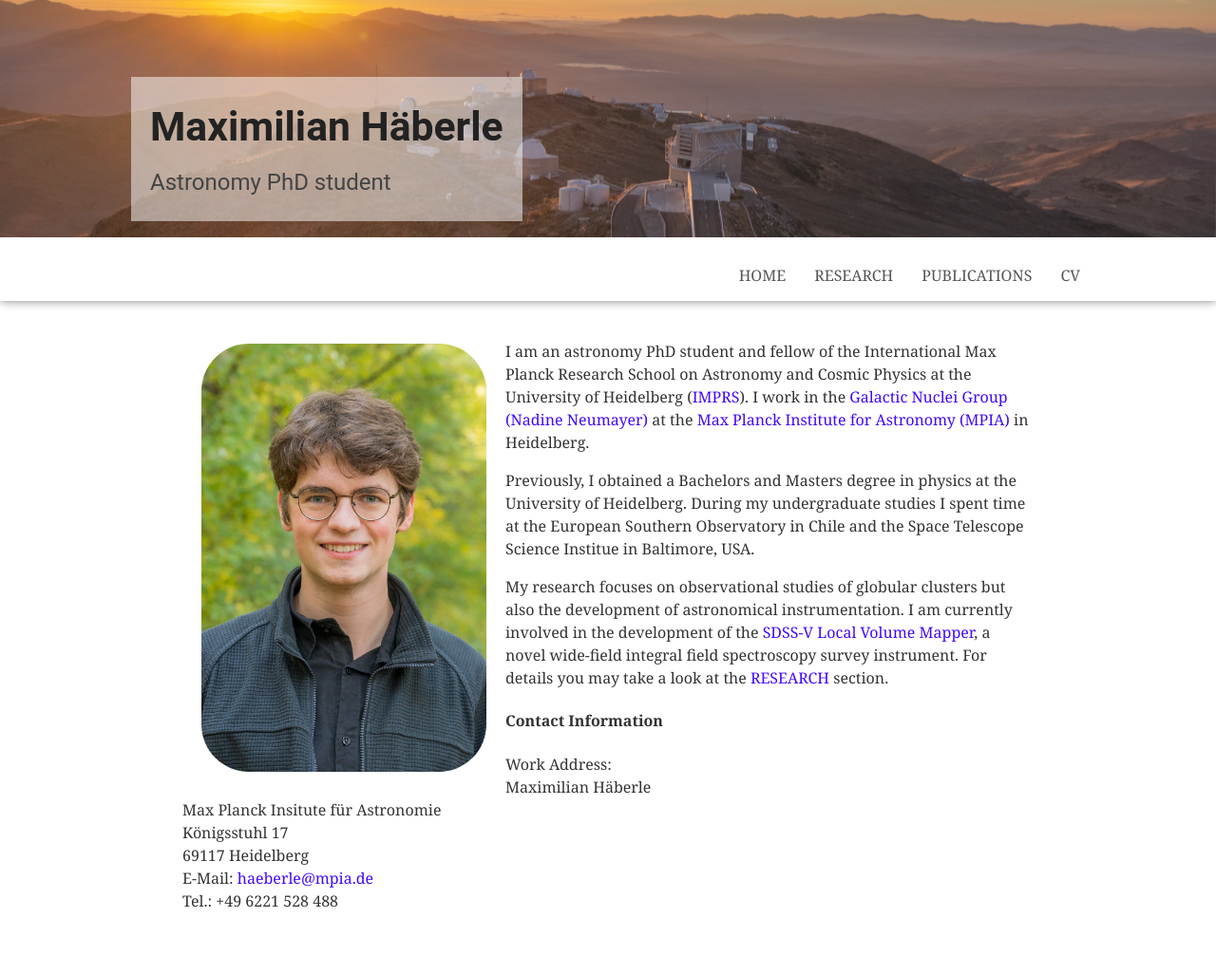
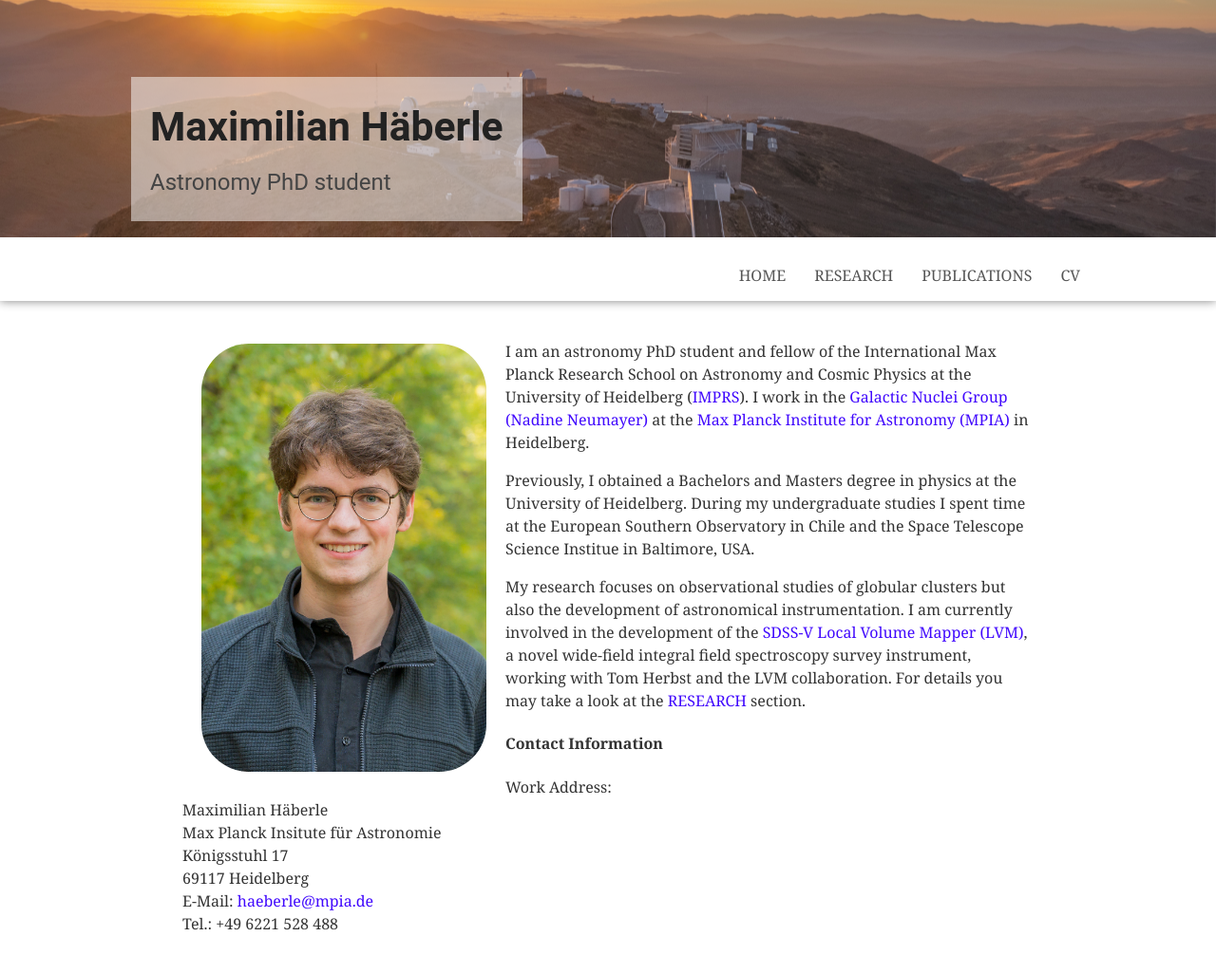
Before and after one commit to maxhaeberle/maxhaeberle.github.io, a Jekyll site: the page built from index.html, in a window 1280 px wide. Shown: the whole page at 95% size. Built offline with Jekyll 4.4.1, drawn with Linux system fonts in a browser that asks for light colours; before the commit the page ends 1002 px from its top, so only the background shows below that.

Commit message:
Adapted index text

```diff
--- a/index.html
+++ b/index.html
@@ -17,7 +17,7 @@
 	Previously, I obtained a Bachelors and Masters degree in physics at the University of Heidelberg. During my undergraduate studies I spent time at the European Southern Observatory in Chile and the Space Telescope Science Institue in Baltimore, USA.
 </p>
 <p>
-    My research  focuses on observational studies of globular clusters but also the development of astronomical instrumentation. I am currently involved in the development of the <a href="https://www.sdss.org/dr15/future/lvm/"> SDSS-V Local Volume Mapper</a>, a novel wide-field integral field spectroscopy survey instrument.
+    My research  focuses on observational studies of globular clusters but also the development of astronomical instrumentation. I am currently involved in the development of the <a href="https://www.sdss.org/dr15/future/lvm/"> SDSS-V Local Volume Mapper (LVM)</a>, a novel wide-field integral field spectroscopy survey instrument, working with Tom Herbst and the LVM collaboration.
 	For details you may take a look at the <a href="../research">RESEARCH</a> section.
 </p>
 <h4>Contact Information</h4>
```
